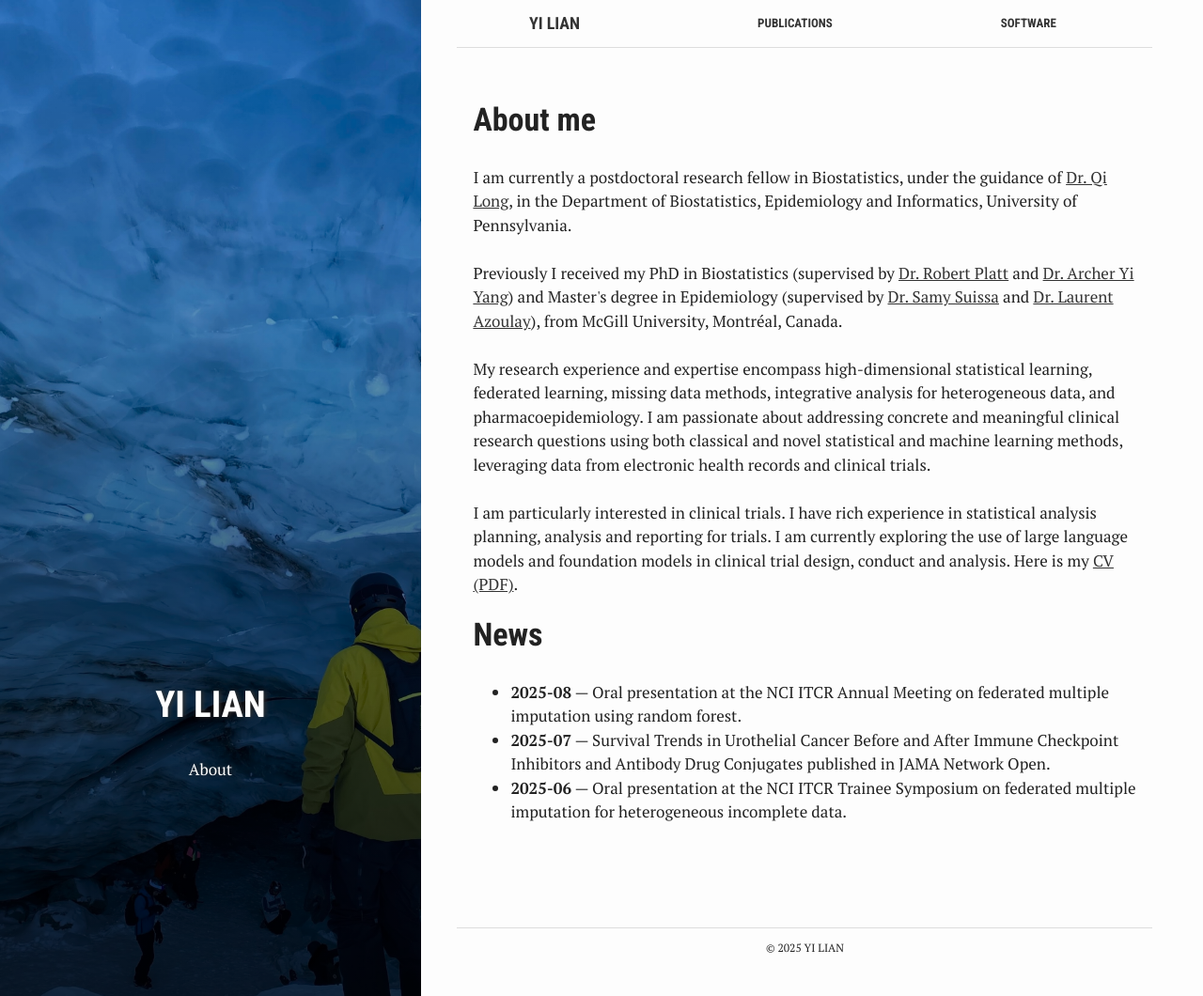
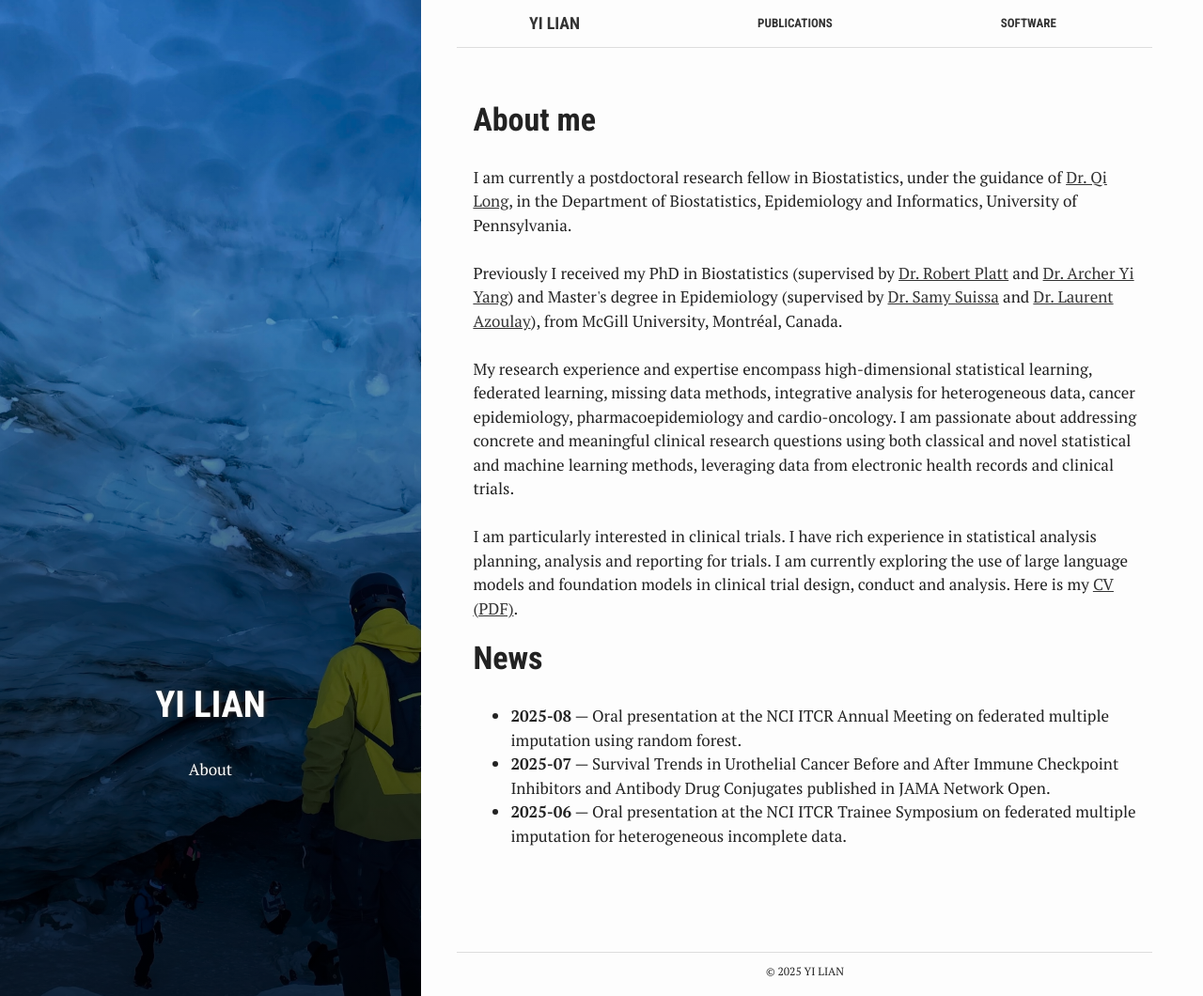
Before and after one commit to ly129/ly129.github.io, a Jekyll site: the page built from index.html, in a window 1280 px wide and 1060 px high. Shown: the whole window at 94% size. Built offline with Jekyll 4.4.1, drawn with Linux system fonts in a browser that asks for light colours.

Commit message:
still init

```diff
--- a/index.html
+++ b/index.html
@@ -12,7 +12,7 @@ permalink: /
 
 Previously I received my PhD in Biostatistics (supervised by <a href=https://www.mcgill.ca/epi-biostat-occh/robert-william-platt>Dr. Robert Platt</a> and <a href=https://www.math.mcgill.ca/yyang/>Dr. Archer Yi Yang</a>) and Master's degree in Epidemiology (supervised by <a href=https://www.mcgill.ca/epi-biostat-occh/samy-suissa/>Dr. Samy Suissa</a> and <a href=https://www.mcgill.ca/epi-biostat-occh/laurent-azoulay>Dr. Laurent Azoulay</a>), from McGill University, Montréal, Canada.<br><br>
 
-My research experience and expertise encompass high-dimensional statistical learning, federated learning, missing data methods, integrative analysis for heterogeneous data, and pharmacoepidemiology. I am passionate about addressing concrete and meaningful clinical research questions using both classical and novel statistical and machine learning methods, leveraging data from electronic health records and clinical trials.<br><br>
+My research experience and expertise encompass high-dimensional statistical learning, federated learning, missing data methods, integrative analysis for heterogeneous data, cancer epidemiology, pharmacoepidemiology and cardio-oncology. I am passionate about addressing concrete and meaningful clinical research questions using both classical and novel statistical and machine learning methods, leveraging data from electronic health records and clinical trials.<br><br>
 
 I am particularly interested in clinical trials. I have rich experience in statistical analysis planning, analysis and reporting for trials. I am currently exploring the use of large language models and foundation models in clinical trial design, conduct and analysis.
 </p>
```
Also changed, not shown: Publications.md (+2 -2 lines).
